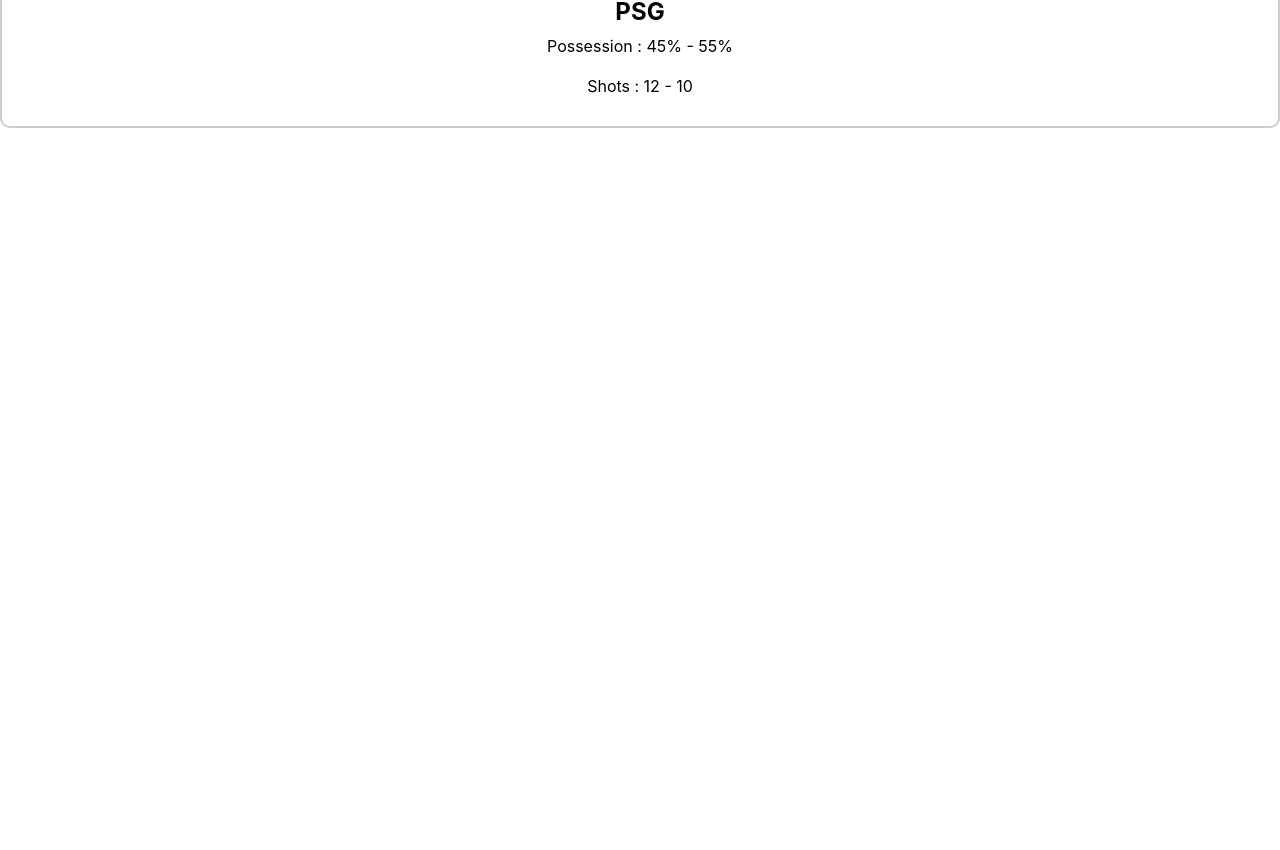
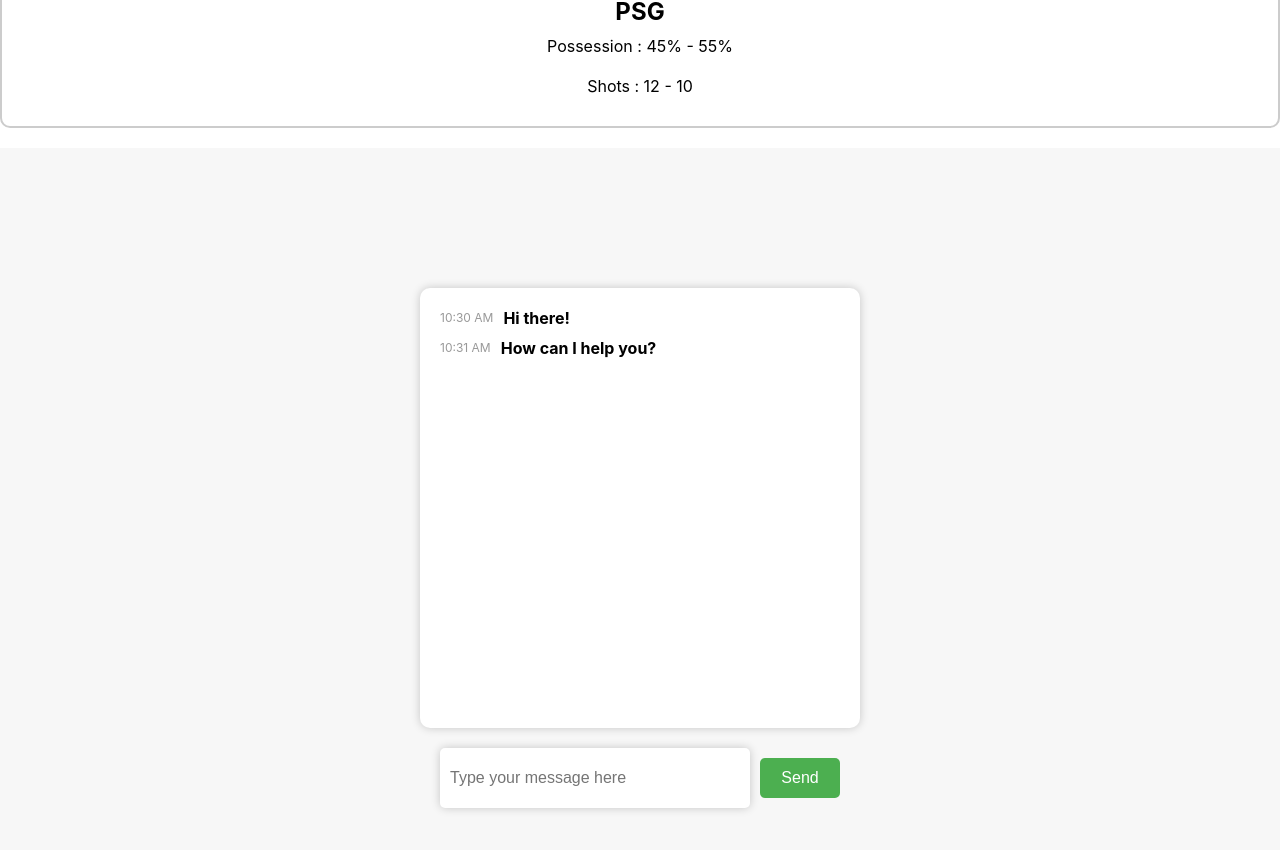
Before and after one commit to Kaan-wq/foothub-git, a React (Create React App) app: page /#/ in a window 1280 px wide. Shown: the part 889-1739 px from the top of the page. Before the commit the page ends 1037 px from the top, so only its background shows below. Built offline with nearby package versions, Linux system fonts and the light colour scheme; no server answers.

Commit message:
tu vas p t crane

```diff
--- a/src/App.js
+++ b/src/App.js
@@ -2,6 +2,7 @@
 import Banner from "./components/Banner";
 import Matches from "./components/Matches"
 import Stats from "./components/Stats";
+import Chat from "./components/Chat";
 
 function App() {
   return (
@@ -9,6 +10,7 @@
           <Banner children={"FootHub"} />
           <Matches />
           <Stats />
+          <Chat />
       </div>
   );
 }
--- a/src/components/Chat.js
+++ b/src/components/Chat.js
@@ -2,8 +2,21 @@
 
 function Chat(){
     return (
-        <div>
-
+        <div className="chat-container">
+            <div className="chat-box">
+                <div className="chat-message">
+                    <span className="chat-time">10:30 AM</span>
+                    <span className="chat-text">Hi there!</span>
+                </div>
+                <div className="chat-message">
+                    <span className="chat-time">10:31 AM</span>
+                    <span className="chat-text">How can I help you?</span>
+                </div>
+            </div>
+            <div className="chat-input-container">
+                <input type="text" placeholder="Type your message here" className="chat-input"/>
+                <button className="chat-send-button">Send</button>
+            </div>
         </div>
     )
 }
--- a/src/styles/Chat.css
+++ b/src/styles/Chat.css
@@ -0,0 +1,73 @@
+.chat-container {
+    display: flex;
+    flex-direction: column;
+    align-items: center;
+    justify-content: center;
+    height: 100vh;
+    background-color: #f7f7f7;
+}
+
+.chat-box {
+    display: flex;
+    flex-direction: column;
+    align-items: flex-start;
+    justify-content: flex-start;
+    width: 400px;
+    height: 400px;
+    padding: 20px;
+    overflow-y: scroll;
+    background-color: #fff;
+    box-shadow: 0 0 10px rgba(0, 0, 0, 0.2);
+    border-radius: 10px;
+}
+
+.chat-message {
+    display: flex;
+    flex-direction: row;
+    align-items: center;
+    justify-content: flex-start;
+    margin-bottom: 10px;
+}
+
+.chat-time {
+    font-size: 12px;
+    margin-right: 10px;
+    color: #999;
+}
+
+.chat-text {
+    font-size: 16px;
+    font-weight: bold;
+    color: #000;
+}
+
+.chat-input-container {
+    display: flex;
+    flex-direction: row;
+    align-items: center;
+    justify-content: space-between;
+    width: 400px;
+    margin-top: 20px;
+}
+
+.chat-input {
+    flex: 1;
+    height: 40px;
+    padding: 10px;
+    margin-right: 10px;
+    border-radius: 5px;
+    border: none;
+    box-shadow: 0 0 10px rgba(0, 0, 0, 0.2);
+    font-size: 16px;
+}
+
+.chat-send-button {
+    height: 40px;
+    width: 80px;
+    border-radius: 5px;
+    border: none;
+    background-color: #4CAF50;
+    color: #fff;
+    font-size: 16px;
+    cursor: pointer;
+}
```
